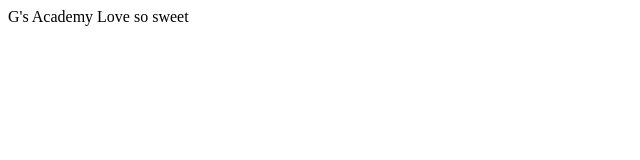
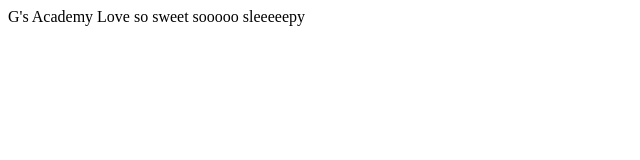
Before and after one commit to mash531/new, a plain HTML site: page index.html in a window 1280 px wide. Shown: the whole page, without its empty margins (0-640 px from the left). Drawn offline with Linux system fonts and the light colour scheme.

Commit message:
ねむたい

```diff
--- a/index.html
+++ b/index.html
@@ -6,5 +6,6 @@
 <body></body>
 G's Academy
 Love so sweet
+sooooo sleeeeepy
 
 </html>
```
